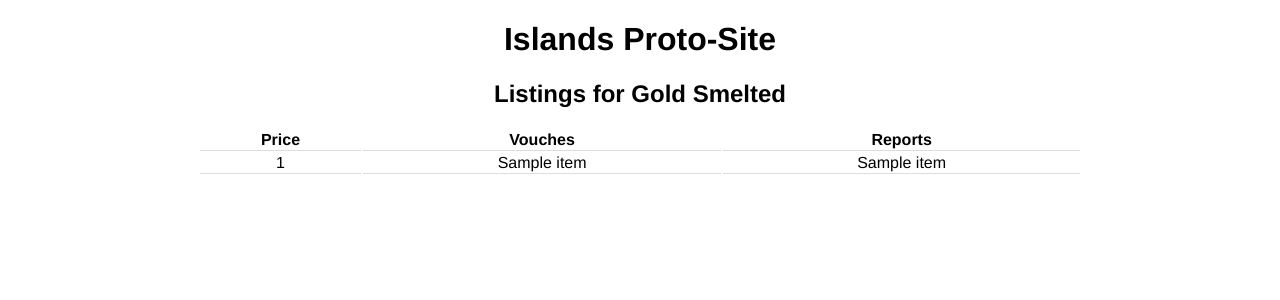
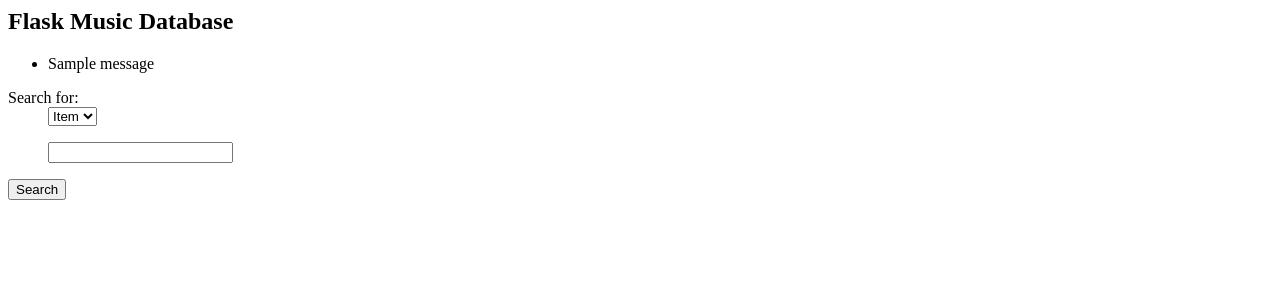
Before and after one commit to gignaWedi/skyblockvsts, a Flask app: template templates/index.html in a window 1280 px wide. Shown: the top 300 px of the page. Run offline with Flask 2, Linux system fonts and the light colour scheme; the template is opened without the code that fills it: values that come from a table or form of the project are taken from there, most other values are stand-ins (such as "Sample title", 1, 10 or a date in 2020); one stand-in notice (Sample message) is shown; some libraries are stand-ins or nearby versions.

Commit message:
final commit

```diff
--- a/cogs/database.py
+++ b/cogs/database.py
@@ -8,6 +8,7 @@
 class Database(commands.Cog):
   def __init__(self, client):
     self.client = client
+    self.dbc = dbclient
 
   def find(self, id, item):
     query = dbclient.query(kind="Sale")
--- a/cogs/market.py
+++ b/cogs/market.py
@@ -29,6 +29,7 @@
 
   def convert(self, item):
     database = self.client.get_cog("Database")
+    item = item.lower()
     if item not in database.item_list():
       item = database.item_id(item)
       if not item:
--- a/cogs/site.py
+++ b/cogs/site.py
@@ -1,37 +1,53 @@
 from flask import flash, request, redirect, Flask, render_template
 from multiprocessing import Process
+from gevent.pywsgi import WSGIServer
+from discord.ext import commands
+import discord
+import os
+import datetime
+
+
 from wtforms import Form, StringField, SelectField
-import os
 
 class ItemSearchForm(Form):
-  search = StringField("Item")
+  choices = [
+  ("Item","Item"),
+  ("Sale","Sale")
+  ]
 
-import datetime
-import discord
-from discord.ext import commands
+  select = SelectField("Search for:", choices=choices)
+  search = StringField("")
+
+
+from flask_table import Table, Col
+
+class SaleResults(Table):
+    discord_id = Col('Discord_ID', show=False)
+    item_id = Col('Item_ID')
+    price = Col('Price')
+
+class ItemResults(Table):
+    Name = Col("Name")
+    Demand = Col('Demand')
+    RAP = Col('RAP')
+    mRAP = Col('mRAP')
+    Aliases = Col("aliases", show=False)
 
 app = Flask('')
-'''
-@app.route('/', methods=['GET', 'POST'])
-def home():
-    search = ItemSearchForm(request.form)
-    if request.method == 'POST':
-        return search_results(search)
-    return render_template('index.html', form=search)
-'''
 
 def run():
-    app.run(host='127.0.0.1',port=8080)
-
+    app.secret_key = os.urandom(24)
+    server = WSGIServer(('',5000),app)
+    server.serve_forever()
 
 t = Process(target=run)
 t.daemon = True
 db = None
+dbc = None
 
+'''
 @app.route('/')
 def home():
-    # For the sake of example, use static information to inflate the template.
-    # This will be replaced with real information in later steps.
     sales = db.search("gold smelted", listings=5)
     prices = [x["Price"] for x in sales]
     stats = [db.profile(str(x["Discord_ID"])) for x in sales]
@@ -42,6 +58,44 @@
 
 
     return render_template('index.html', items=items)
+'''
+
+@app.route('/', methods=['GET', 'POST'])
+def home():
+    search = ItemSearchForm(request.form)
+    if request.method == 'POST':
+        return search_results(search)
+    return render_template('index.html', form=search)
+
+@app.route('/results')
+def search_results(search):
+    results = []
+    search_string = search.data['search']
+    select = search.data["select"]
+
+
+    if select == "Item":
+        if search.data['search'] == '':
+            results = [dict(Name=e.key.name, **e) for e in dbc.query(kind="Item").fetch()]
+        else:
+            item = m.convert(search_string)
+
+            if item:
+              ekey = dbc.key("Item", item)
+              e = dbc.get(ekey)
+
+
+              results = [dict(Name=e.key.name, **e)]
+
+    if not results:
+        flash('No results found!')
+        return redirect('/')
+
+    else:
+        # display results
+        table = ItemResults(results)
+        return render_template('results.html', table=table)
+
 
 class Site(commands.Cog):
   def __init__(self, client):
@@ -50,7 +104,12 @@
 
 def setup(client):
   global db
+  global dbc
+  global m
   db = client.get_cog("Database")
+  m = client.get_cog("Market")
+  dbc = db.dbc
+
   client.add_cog(Site(client))
 
 def teardown(client):
--- a/requirements.txt
+++ /dev/null
@@ -1,6 +0,0 @@
-Flask==1.1.2
-discord.py==1.3.3
-google-cloud-datastore==1.12.0
-python-dotenv
-python-settings
-Flask-WTF
--- /dev/null
+++ b/templates/_formhelpers.html
@@ -0,0 +1,12 @@
+{% macro render_field(field) %}
+    <dt>{{ field.label }}
+    </dt><dd>{{ field(**kwargs)|safe }}
+    {% if field.errors %}
+        <ul class="errors">
+        {% for error in field.errors %}
+            <li>{{ error }}</li>
+        {% endfor %}
+        </ul>
+    {% endif %}
+    </dd>
+{% endmacro %}
--- a/templates/index.html
+++ b/templates/index.html
@@ -1,4 +1,4 @@
-<!doctype html>
+<!--<!doctype html>
 <html>
 <head>
   <title>Islands Proto-Site</title>
@@ -27,5 +27,29 @@
   {% endfor %}
   </table>
 
+
 </body>
-</html>
+</html>-->
+
+<doctype html="">
+    <title>Flask Music Database</title>
+<h2>Flask Music Database</h2>
+{% with messages = get_flashed_messages() %}
+  {% if messages %}
+    <ul class="flashes">
+    {% for message in messages %}
+      <li>{{ message }}</li>
+    {% endfor %}
+    </ul>
+  {% endif %}
+{% endwith %}
+{% from "_formhelpers.html" import render_field %}
+<form method="post">
+  <dl>
+    {{ render_field(form.select) }}
+    <p>
+    {{ render_field(form.search) }}
+  </p></dl>
+  <p><input type="submit" value="Search">
+</p></form>
+</doctype>
--- /dev/null
+++ b/templates/results.html
@@ -0,0 +1,4 @@
+<doctype html="">
+<title>Search Results - Flask Music Database</title>
+{{ table }}
+</doctype>
```
Also changed, not shown: 1 other file.
